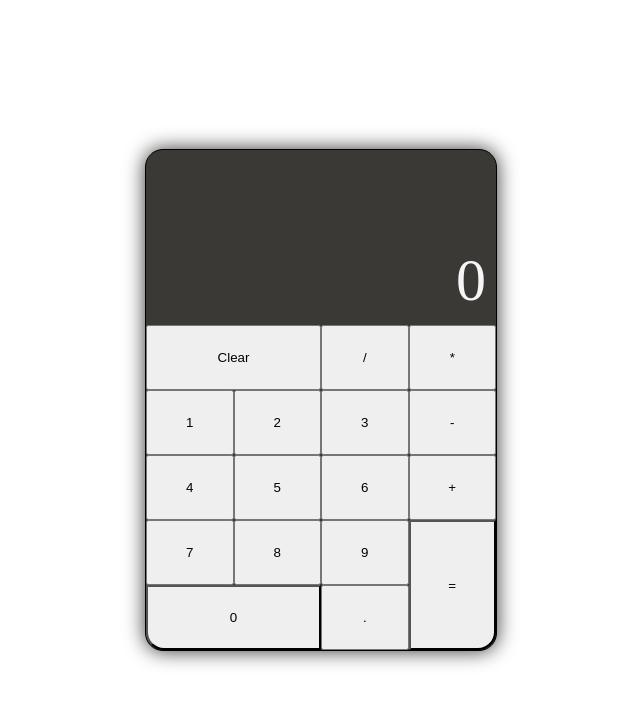
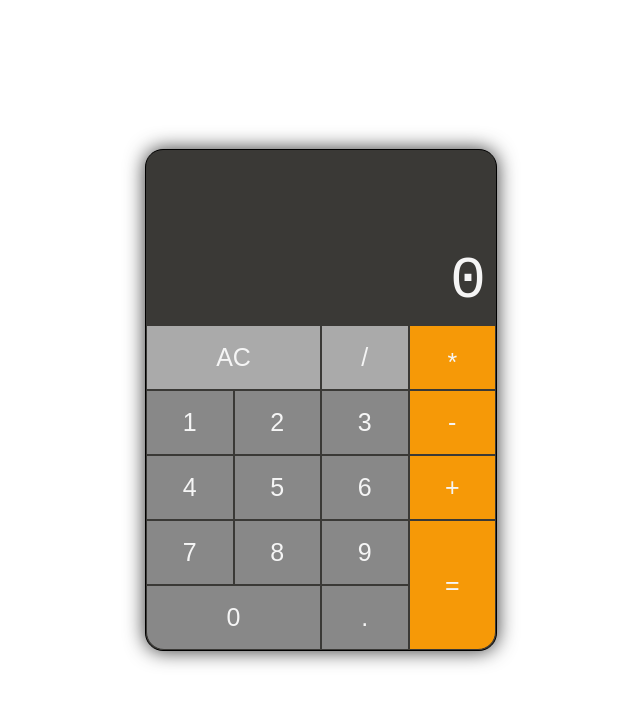
Before and after one commit to abegail/calculator, a plain HTML site: page index.html in a window 1280 px wide. Shown: the whole page, without its empty margins (319-959 px from the left). Drawn offline with Linux system fonts and the light colour scheme.

Commit message:
Change font style

```diff
--- a/index.html
+++ b/index.html
@@ -14,7 +14,7 @@
         <div id="buttons">
             <div id="middleRow">
                 <div id="digits">
-                    <button class="clear" id="clear">Clear</button>
+                    <button class="clear" id="clear">AC</button>
                     <button class="operator" id="/">/</button>
                     <button class="digit" id="1">1</button>
                     <button class="digit" id="2">2</button>
@@ -33,7 +33,9 @@
                     </div>
                 </div>
                 <div id="operators">
-                    <button class="operator" id="*">*</button>
+                    <div id="multiply">
+                        <button class="operator" id="*">*</button>
+                    </div>
                     <button class="operator" id="-">-</button>
                     <button class="operator" id="+">+</button>
                     <button class="equals" id="=">=</button>
--- a/script.js
+++ b/script.js
@@ -109,6 +109,7 @@ function calculate() {
 function processOperand(digit) {
     if (expression.length === 1) expression.length = 0;
     valueHolder += digit;
+
     updateDisplay(false);
 }
 
@@ -119,7 +120,7 @@ function clear() {
 }
 
 function updateDisplay(isResult) {
-    if (isResult) display.textContent = expression[0];
+    if (isResult) display.textContent = Math.round(expression[0] * 100) / 100;
     else display.textContent = valueHolder;
 }
 
--- a/style.css
+++ b/style.css
@@ -8,6 +8,7 @@ body {
     justify-content: center;
     align-items: center;
     height: 100vh;
+    font-family: 'Courier New', Courier, monospace;
 }
 
 #container {
@@ -71,3 +72,26 @@ button {
     height: 130px;
     border-bottom-right-radius: 18px;
 }
+
+#operators button {
+    background-color: #F69907;
+}
+
+.digit {
+    background-color: #888888;
+}
+
+#digits .clear,
+#digits .operator {
+    background-color: #AAAAAA;
+}
+
+button {
+    border: 0.5px solid #3A3936;
+    color: whitesmoke;
+    font-size: 25px;
+}
+
+#multiply button {
+    padding-top: 10px;
+}
```
